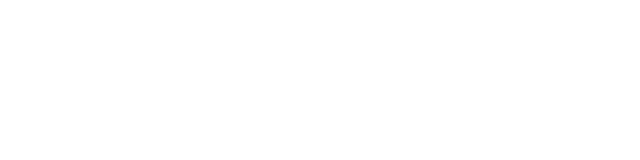
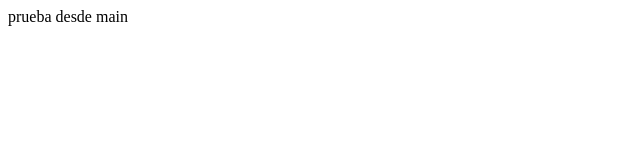
Before and after one commit to No-Country/c8-86-t-react-firebase, a React (Vite) app in the folder healthyApp/: page / in a window 1280 px wide. Shown: the top 160 px of the page, without its empty margins (0-640 px from the left). Built offline with nearby package versions, Linux system fonts and the light colour scheme.

Commit message:
commit prueba desde main

```diff
--- a/healthyApp/src/App.jsx
+++ b/healthyApp/src/App.jsx
@@ -6,7 +6,7 @@ function App() {
 
   return (
     <div className="App">
-
+      prueba desde main
     </div>
   )
 }
```
